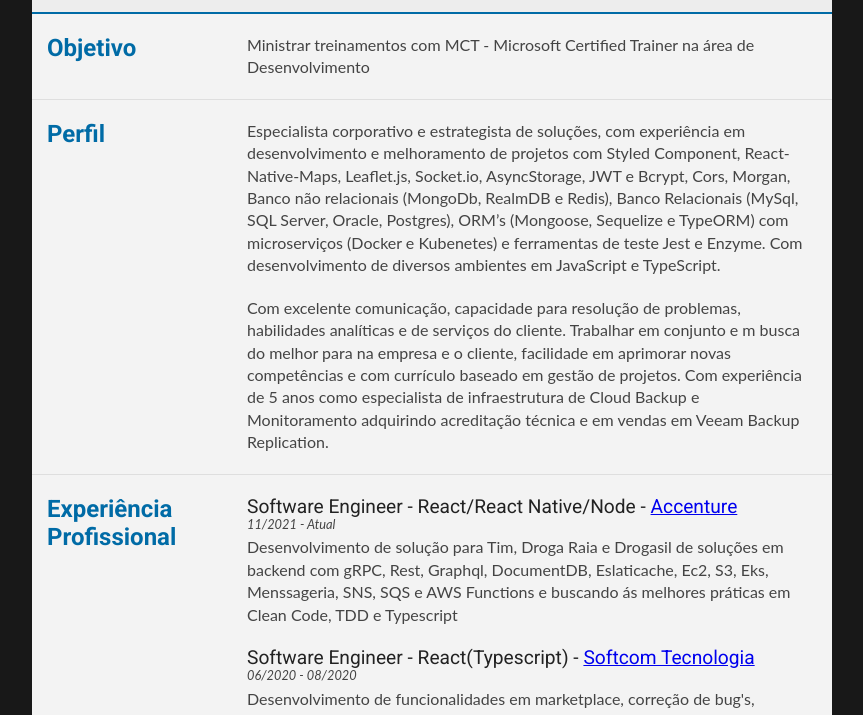
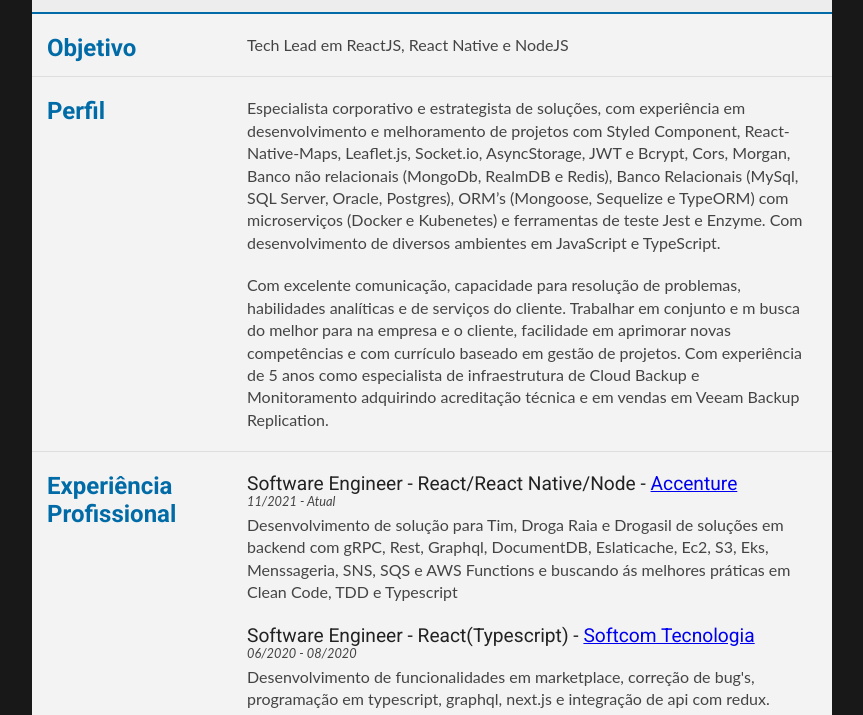
Before and after one commit to engcfraposo/engcfraposo.github.io, a plain HTML site: page index.html in a window 1280 px wide. Shown: the part 152-867 px from the top of the page, without its empty margins (208-1071 px from the left). Drawn offline with Linux system fonts and the light colour scheme.

Commit message:
Update index.html

```diff
--- a/index.html
+++ b/index.html
@@ -33,7 +33,7 @@
             <h1>Objetivo</h1>
         </div>
         <div class="section-content">
-            <p>Ministrar treinamentos com MCT - Microsoft Certified Trainer na área de Desenvolvimento</p>
+            <p>Tech Lead em ReactJS, React Native e NodeJS</p>
         </div>
     </section>
     <section>
```
